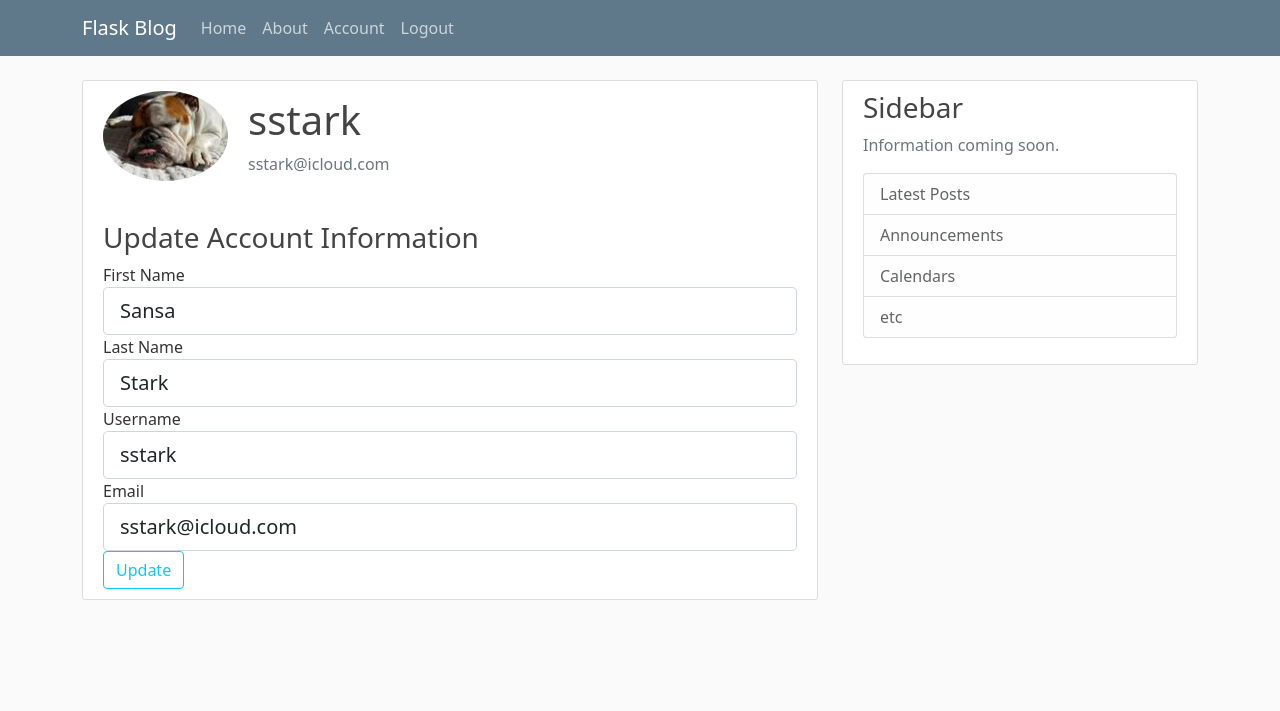
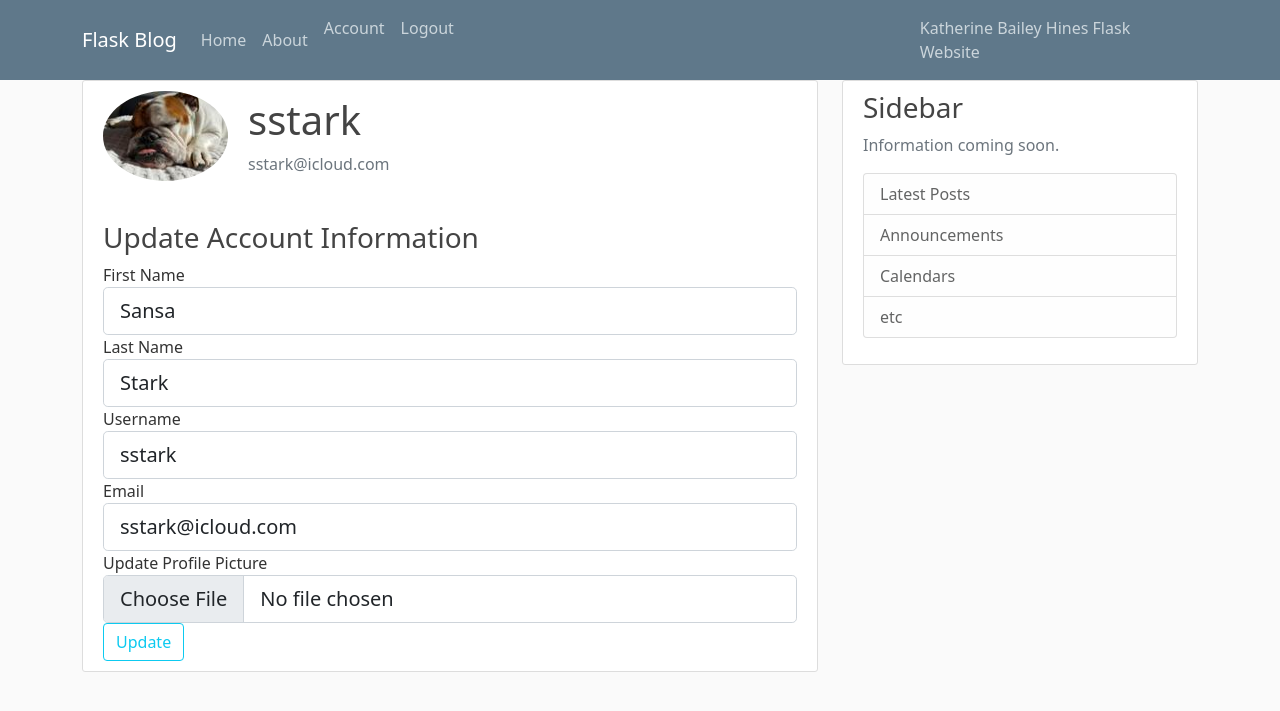
Before and after one commit to klbailey/Flask, a Flask app: page /account in a window 1280 px wide. Shown: the top 711 px of the page. Run offline with Flask 3, Linux system fonts and the light colour scheme; a user stored in the database is signed in; some libraries are stand-ins or nearby versions.

Commit message:
Adjusted profile image upload

```diff
--- a/FullStackFlaskPracticeONE/app.py
+++ b/FullStackFlaskPracticeONE/app.py
@@ -4,7 +4,10 @@ from flask_sqlalchemy import SQLAlchemy
 # import forms import RegistrationForm, LoginForm
 from forms import RegistrationForm, LoginForm, UpdateAccountForm
 from flask_login import logout_user, login_user, current_user, LoginManager, login_required
+import secrets
+from PIL import Image # to import 'image' modeul
 import os #to keep site.db in this project folder
+
 app = Flask(__name__)
 login_manager = LoginManager(app)
 
@@ -20,6 +23,10 @@ app.config['SECRET_KEY'] = 'secret'
 instance_path = os.path.join(os.path.dirname(os.path.abspath(__file__)), 'instance')
 db_path = os.path.join(instance_path, 'site.db')
 app.config['SQLALCHEMY_DATABASE_URI'] = f'sqlite:///{db_path}'
+
+
+# Set config variable for upload folder
+app.config['UPLOAD_FOLDER'] = os.path.join('path', 'to', 'your', 'upload', 'folder')
 
 # Complete initialization (instance) create object of SQLAlchemy class; we have to provide our
 # appliation as a parameter to its constructor
@@ -197,6 +204,13 @@ def account():
         current_user.email = form.email.data
         db.session.commit()
 
+        # Handle profile picture update
+        if form.picture.data:
+            picture_file = save_picture(form.picture.data)
+            current_user.image_file = picture_file
+
+        db.session.commit()
+
         flash('Your account has been updated!', 'success')
         return redirect(url_for('account'))
 
@@ -226,6 +240,12 @@ def update_account():
         current_user.email = form.email.data
         db.session.commit()
 
+        # Handle profile picture update
+        if form.picture.data:
+            picture_file = save_picture(form.picture.data)
+            current_user.image_file = picture_file
+        db.session.commit()
+
         flash('Your account has been updated!', 'success')
         return redirect(url_for('account'))
 
@@ -238,6 +258,23 @@ def update_account():
 
     return render_template('update_account.html', title='Update Account', form=form)
 
+# /pip install Pillow
+def save_picture(form_picture):
+    # Generate a unique filename to avoid overwriting existing files
+    random_hex = secrets.token_hex(8)
+    _, f_ext = os.path.splitext(form_picture.filename)
+    picture_fn = random_hex + f_ext
+    picture_path = os.path.join(app.root_path, 'static/profile_pics', picture_fn)
+
+    # Resize the image before saving (optional, you can skip this step)
+    output_size = (125, 125)
+    i = Image.open(form_picture)
+    i.thumbnail(output_size)
+
+    i.save(picture_path)
+
+    return picture_fn
+
 if __name__ == '__main__':
     with app.app_context():
         db.create_all()
--- a/FullStackFlaskPracticeONE/forms.py
+++ b/FullStackFlaskPracticeONE/forms.py
@@ -1,6 +1,7 @@
 from flask_wtf import FlaskForm
 from wtforms import StringField, PasswordField, SubmitField, BooleanField
 from wtforms.validators import InputRequired, Length, Email, EqualTo
+from flask_wtf.file import FileField, FileAllowed
 
 # Create an app that takes in your first name, last name,
 # username, e-mail and a password via form submission.
@@ -33,6 +34,7 @@ class UpdateAccountForm(FlaskForm):
     lastName = StringField('Last Name', validators=[InputRequired()])
     username = StringField('Username', validators=[InputRequired(), Length(min=2, max=15)])
     email = StringField('Email', validators=[InputRequired(), Email()])
+    picture = FileField('Update Profile Picture', validators=[FileAllowed(['jpg', 'png', 'jpeg'])])
     # password = PasswordField('Password', validators=[InputRequired()])
     # confirm_password = PasswordField('Confirm Password',
     #                                  validators=[InputRequired(), EqualTo('password')])
--- a/FullStackFlaskPracticeONE/templates/account.html
+++ b/FullStackFlaskPracticeONE/templates/account.html
@@ -1,4 +1,4 @@
-<!-- Changes for current user -->
+<!-- Changes for current user ; file inputs on form need enctype="multipart/form-data-->
 {% extends 'layout.html' %}
 {% block content %}
     <div class="content-section">
@@ -30,6 +30,10 @@
                 {{ form.email(class="form-control form-control-lg") }}
             </div>
             <div class="form-group">
+                {{ form.picture.label(class="form-control-label") }}
+                {{ form.picture(class="form-control form-control-lg") }}
+            </div>
+            <div class="form-group">
                 {{ form.submit(class="btn btn-outline-info") }}
             </div>
         </form>
--- a/FullStackFlaskPracticeONE/templates/layout.html
+++ b/FullStackFlaskPracticeONE/templates/layout.html
@@ -35,12 +35,14 @@
                     <!-- Navbar Right Side -->
                     <div class="navbar-nav">
                         {% if current_user.is_authenticated %}
-                            <a class="nav-item nav-link" href="{{ url_for('account') }}">Account</a>
-                            <a class="nav-item nav-link" href="{{ url_for('logout') }}">Logout</a>
+                        <a class="nav-item nav-link" href="{{ url_for('account') }}">Account</a>
+                        <a class="nav-item nav-link" href="{{ url_for('logout') }}">Logout</a>
                         {% else %}
-                            <a class="nav-item nav-link" href="{{ url_for('login') }}">Login</a>
-                            <a class="nav-item nav-link" href="{{ url_for('register') }}">Register</a>
+                        <a class="nav-item nav-link" href="{{ url_for('login') }}">Login</a>
+                        <a class="nav-item nav-link" href="{{ url_for('register') }}">Register</a>
                         {% endif %}
+
+                        <span class="nav-item nav-link" style="margin-left: 450px;">Katherine Bailey Hines Flask Website</span>
                     </div>
                 </div>
             </div>
```
Also changed, not shown: FullStackFlaskPracticeONE/instance/site.db, FullStackFlaskPracticeONE/static/profile_pics/17dc27a2a9864eae.jpg (added).
